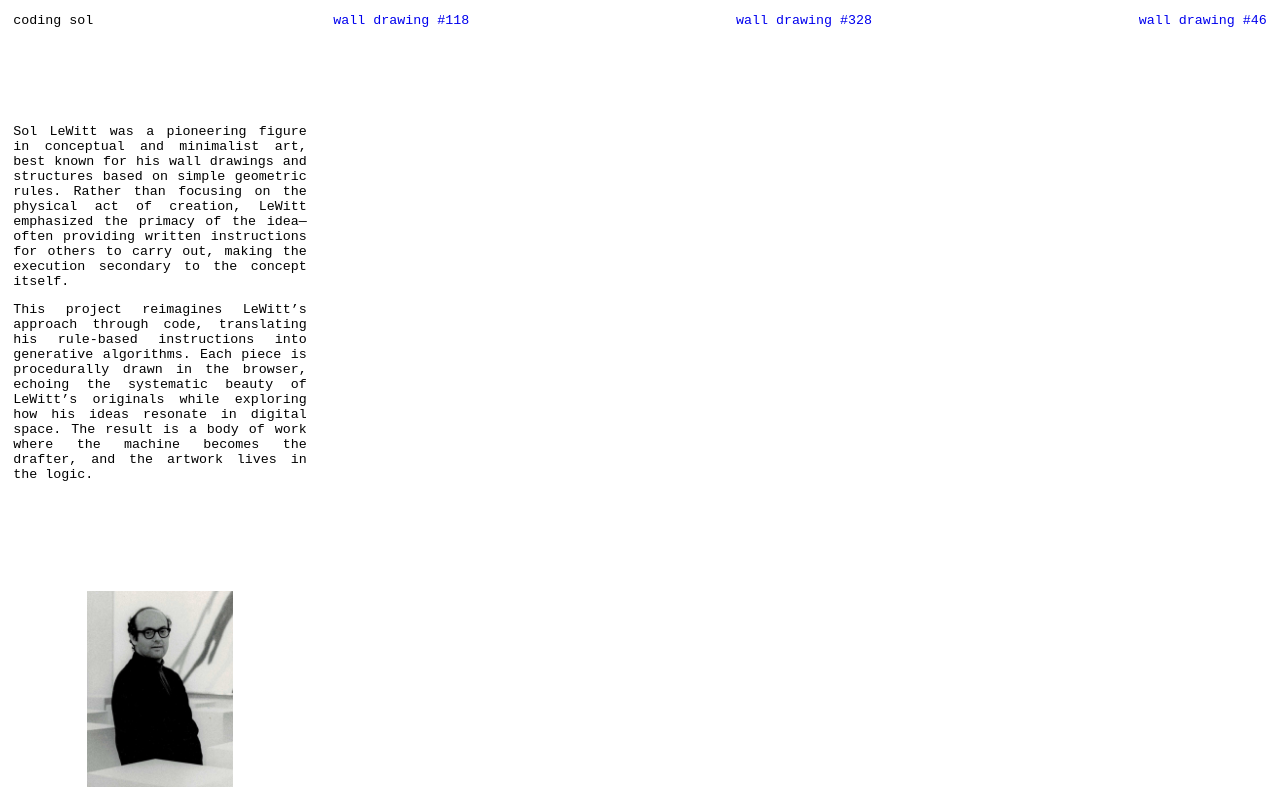
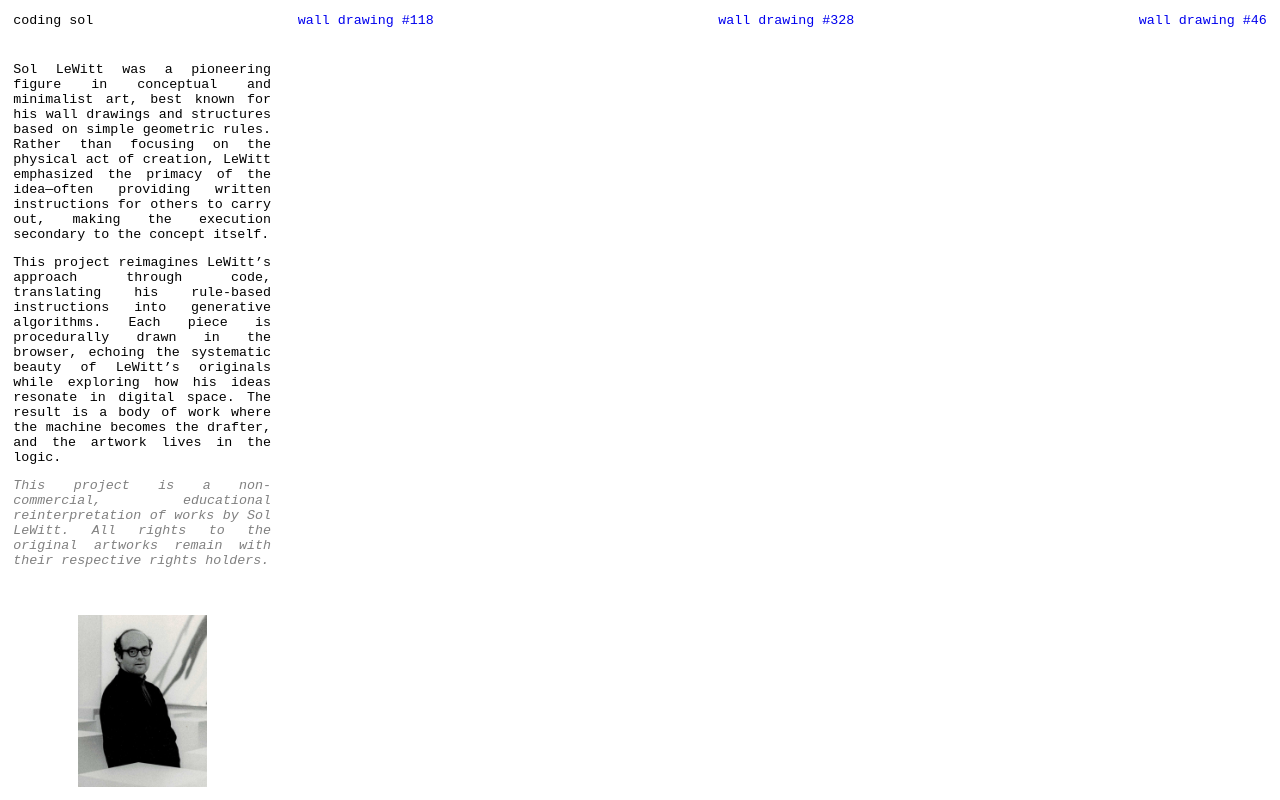
Before and after one commit to TatsutaScott/coding_sol, a Vue app: page / in a window 1280 px wide. Built offline with nearby package versions, Linux system fonts and the light colour scheme.

Commit message:
added disclaimer

```diff
--- a/src/view/home_view.vue
+++ b/src/view/home_view.vue
@@ -18,6 +18,11 @@
           LeWitt’s originals while exploring how his ideas resonate in digital
           space. The result is a body of work where the machine becomes the
           drafter, and the artwork lives in the logic.
+        </p>
+        <p id="disclaimer">
+          This project is a non-commercial, educational reinterpretation of
+          works by Sol LeWitt. All rights to the original artworks remain with
+          their respective rights holders.
         </p>
       </div>
       <img src="../../public/sol_lewitt.jpeg" alt="" />
@@ -55,7 +60,7 @@ onMounted(async () => {
 <style scoped>
 main {
   display: grid;
-  grid-template-columns: 1fr 3fr;
+  grid-template-columns: 2fr 7fr;
 }
 #sidebar {
   padding: 1em;
@@ -84,4 +89,8 @@ img {
 .drawing_link {
   height: min-content;
 }
+#disclaimer {
+  font-style: italic;
+  color: gray;
+}
 </style>
```
